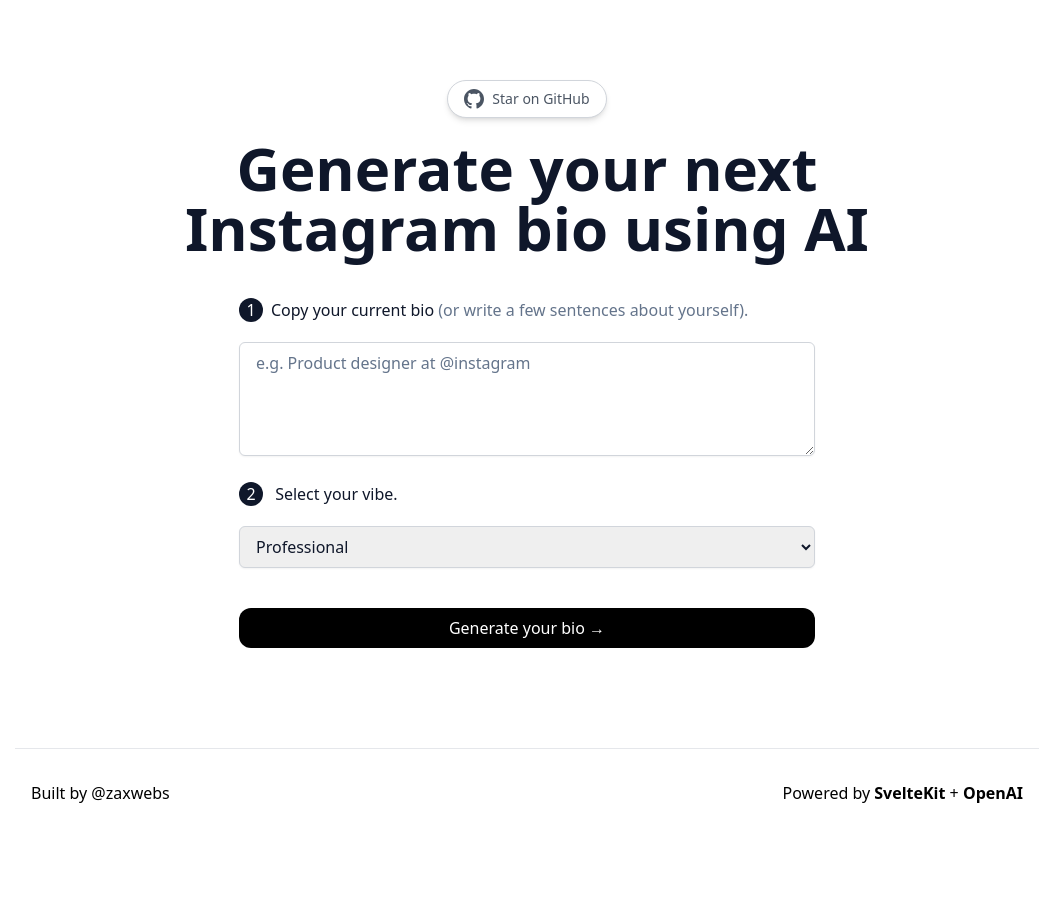
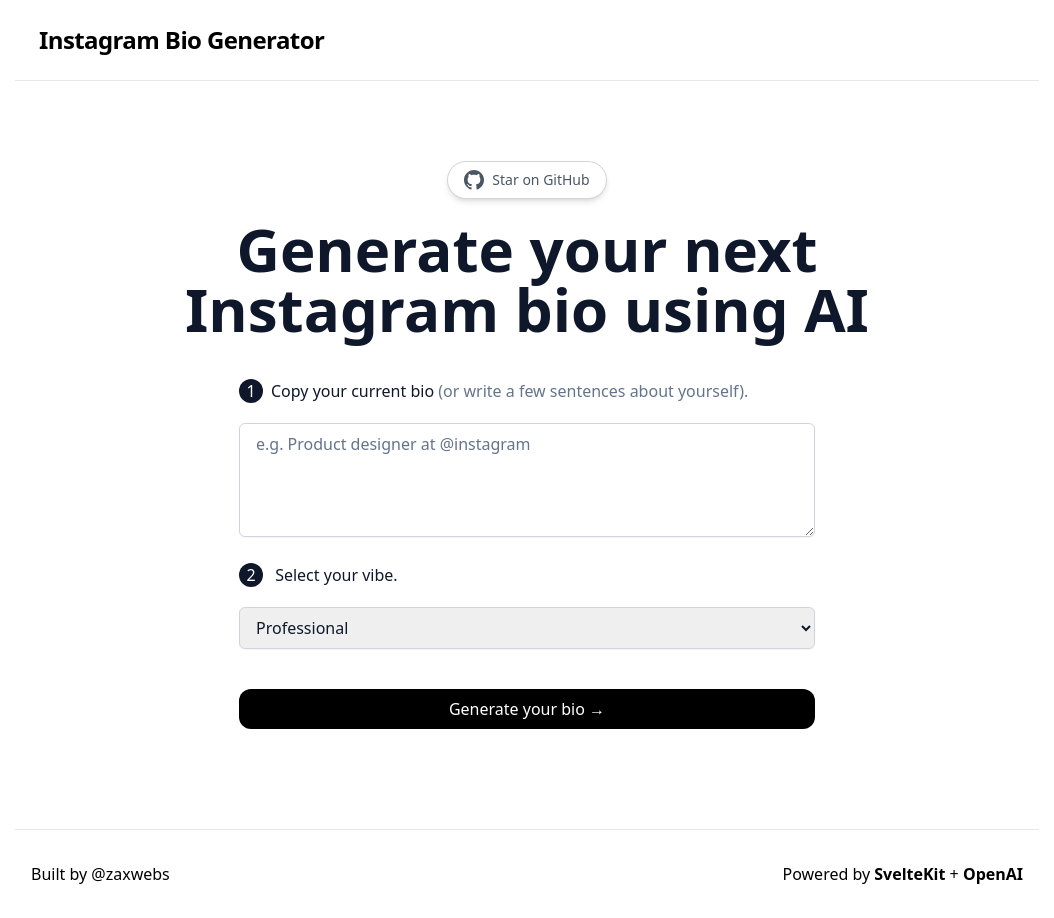
Before and after one commit to zaxwebs/ig-bio-gen, a SvelteKit app: page / in a window 1280 px wide. Shown: the whole page, without its empty margins (113-1167 px from the left). Before the commit the page ends 837 px from the top, so only its background shows below. Built offline with nearby package versions, Linux system fonts and the light colour scheme.

Commit message:
added header

```diff
--- a/src/routes/+layout.svelte
+++ b/src/routes/+layout.svelte
@@ -3,6 +3,11 @@
 </script>
 
 <div class="flex max-w-5xl mx-auto flex-col min-h-screen">
+	<header class="w-full border-b flex sm:flex-row flex-col p-4 py-6">
+		<div class="sm:text-2xl text-xl font-bold ml-2 tracking-tight">
+			Instagram Bio Generator
+		</div>
+	</header>
 	<div class="flex-1">
 		<slot />
 	</div>
```
